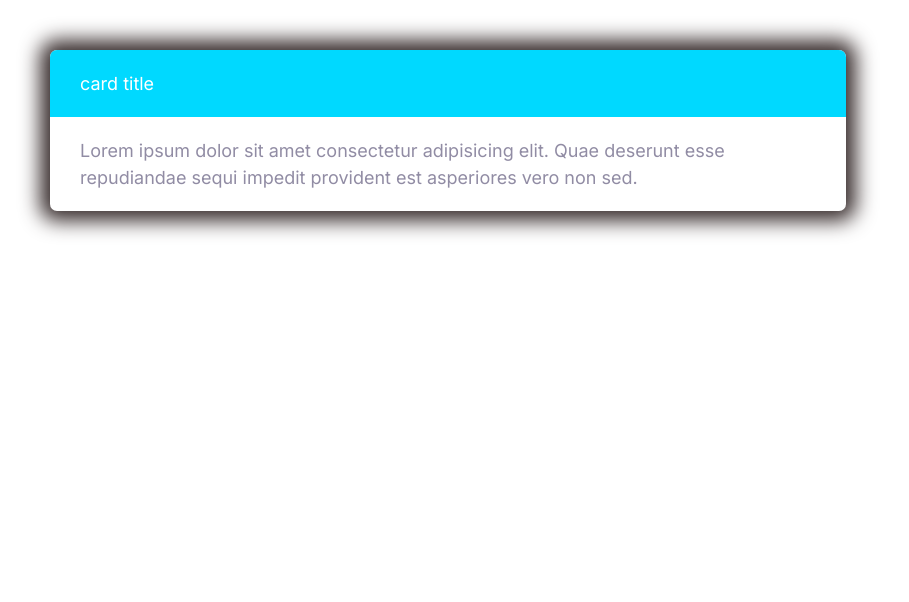
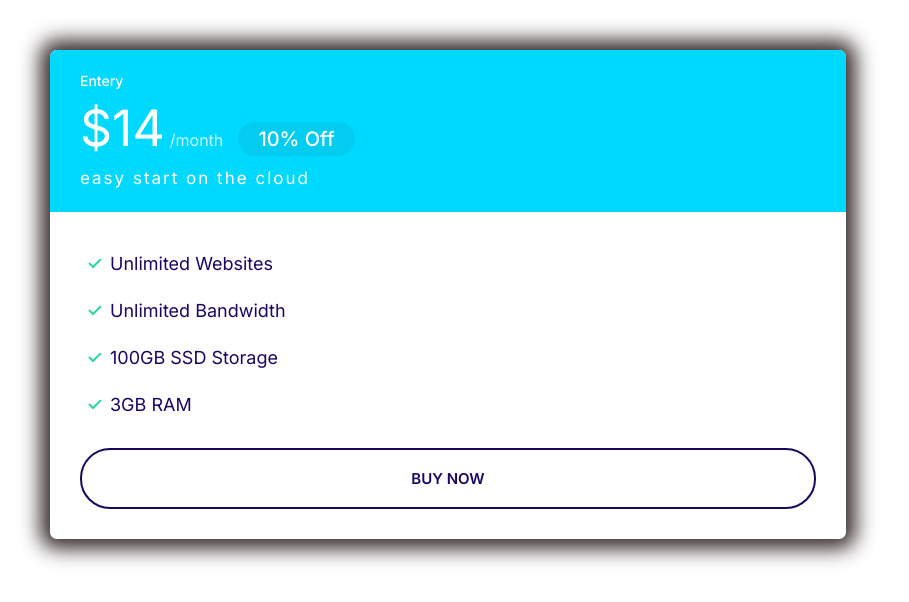
Before and after one commit to JSExplorers/public, a plain HTML site: page index.html in a window 1280 px wide. Shown: the whole page, without its empty margins (0-909 px from the left). Drawn offline with Linux system fonts and the light colour scheme.

Commit message:
add plans

```diff
--- a/css/style.css
+++ b/css/style.css
@@ -92,9 +92,10 @@ a {
   font-weight: 500;
   padding: 0.5rem 2rem;
   white-space: nowrap;
+  text-transform: capitalize;
 }
 .badge--small {
-  font-size: 1.6rem;
+  font-size: 0.5rem 1.5rem;
 }
 .badge--primary {
   background: var(--color-primary);
@@ -119,6 +120,7 @@ a {
   color: var(--color-heading);
   list-style: none;
   padding-left: 0;
+  text-transform: capitalize;
 }
 .list--inline .list__item {
   display: inline-block;
@@ -266,3 +268,50 @@ a {
   background-color: var(--color-secondary);
   color: white;
 }
+.card--secondary .badge--secondary {
+  background: #02cdf1;
+}
+
+.card--primary .badge--primary {
+}
+
+/*---Plans---*/
+.plan__name {
+  color: white;
+  margin: 0;
+  text-transform: capitalize;
+  font-weight: 500;
+  font-size: 2.4rem;
+}
+.plan__price {
+  font-size: 6rem;
+}
+.plan__billing-cycle {
+  font-size: 2.4rem;
+  font-weight: 300;
+  opacity: 0.8;
+  margin-right: 1rem;
+}
+.plan__description {
+  font-size: 2rem;
+  font-weight: 300;
+  letter-spacing: 2px;
+  display: block;
+}
+.plan .list__item {
+  margin-bottom: 2rem;
+}
+@media (min-width: 768px) {
+  .plan__name {
+    font-size: 1.4rem;
+  }
+  .plan__price {
+    font-size: 5rem;
+  }
+  .plan__billing-cycle {
+    font-size: 1.6rem;
+  }
+  .plan__description {
+    font-size: 1.7rem;
+  }
+}
--- a/index.html
+++ b/index.html
@@ -18,11 +18,24 @@
   </head>
   <body>
     <div style="width: 70%; padding: 5rem">
-      <div class="card card--secondary">
-        <header class="card__header">card title</header>
-        <div class="card__body">
-          Lorem ipsum dolor sit amet consectetur adipisicing elit. Quae deserunt
-          esse repudiandae sequi impedit provident est asperiores vero non sed.
+      <div class="plan">
+        <div class="card card--secondary">
+          <header class="card__header">
+            <h3 class="plan__name">entery</h3>
+            <span class="plan__price">$14</span>
+            <span class="plan__billing-cycle">/month</span>
+            <span class="badge badge--secondary badge--small">10% off</span>
+            <span class="plan__description">easy start on the cloud</span>
+          </header>
+          <div class="card__body">
+            <ul class="list list--tick">
+              <li class="list__item">unlimited websites</li>
+              <li class="list__item">unlimited bandwidth</li>
+              <li class="list__item">100GB SSD storage</li>
+              <li class="list__item">3GB RAM</li>
+            </ul>
+            <button class="btn btn--block btn--outline">buy now</button>
+          </div>
         </div>
       </div>
     </div>
```
Also changed, not shown: images/popular.svg (added).
